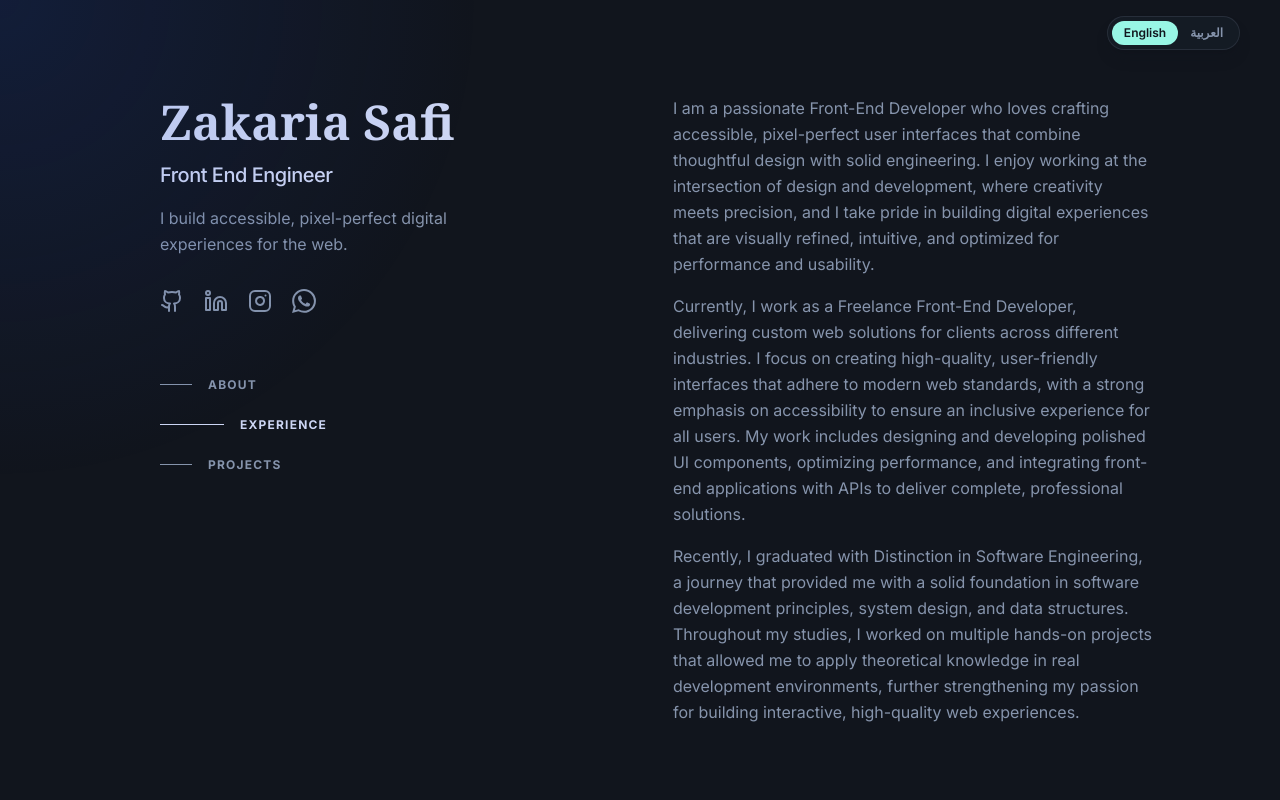
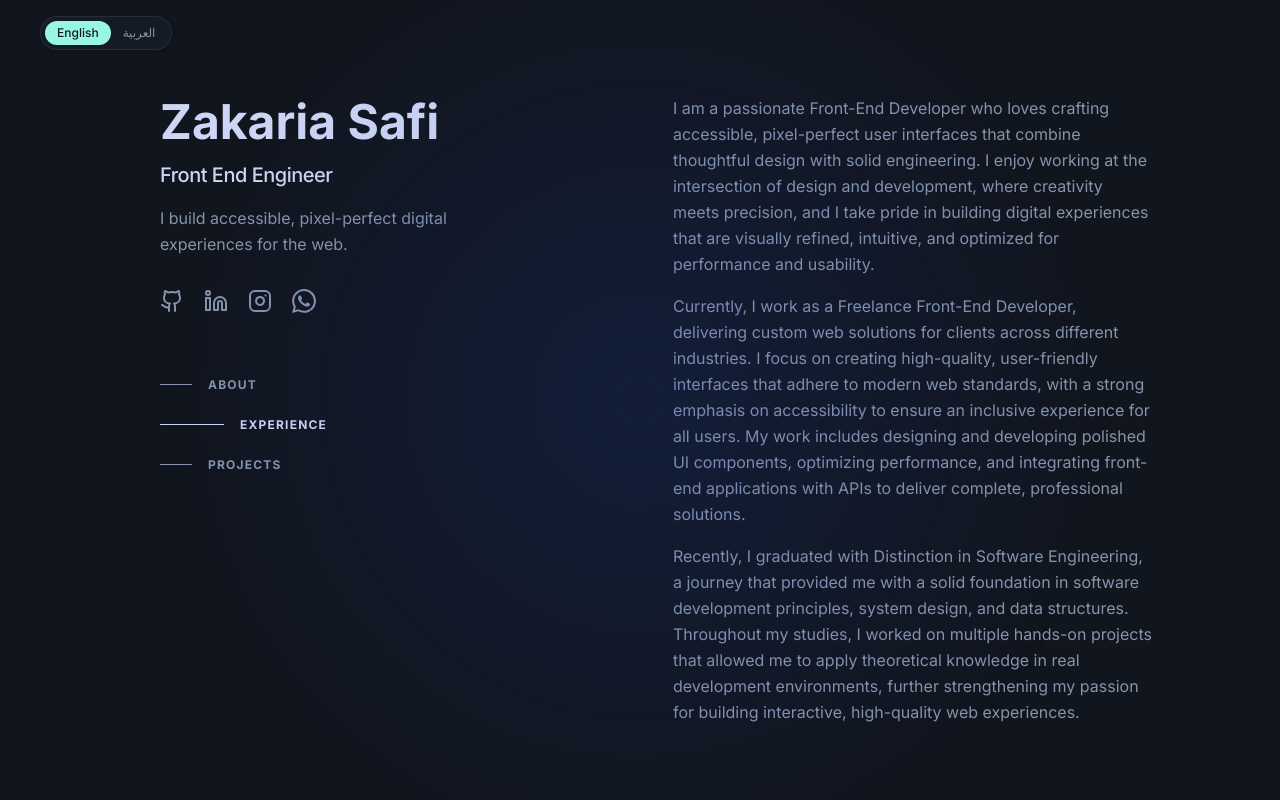
Before and after one commit to zakad00e2/portfilio, a React (Vite) app: page /en/about in a window 1280 px wide. Shown: the top 800 px of the page. Built offline with nearby package versions, Linux system fonts and the light colour scheme.

Commit message:
feat: integrate GSAP for animations and add gsap-reveal functionality

```diff
--- a/package.json
+++ b/package.json
@@ -45,6 +45,7 @@
     "cmdk": "^1.1.1",
     "date-fns": "^3.6.0",
     "embla-carousel-react": "^8.6.0",
+    "gsap": "^3.15.0",
     "i18next": "^26.0.8",
     "input-otp": "^1.4.2",
     "lucide-react": "^0.462.0",
--- a/src/components/portfolio/About.tsx
+++ b/src/components/portfolio/About.tsx
@@ -14,7 +14,9 @@ export const About = () => {
 
       <div className="space-y-4 text-slate leading-relaxed">
         {paragraphs.map((paragraph) => (
-          <p key={paragraph}>{paragraph}</p>
+          <p key={paragraph} data-gsap-reveal>
+            {paragraph}
+          </p>
         ))}
       </div>
     </section>
--- a/src/components/portfolio/Experience.tsx
+++ b/src/components/portfolio/Experience.tsx
@@ -52,7 +52,7 @@ export const Experience = () => {
             );
 
             return (
-              <li key={`${exp.period}-${exp.title}`} className="mb-12">
+              <li key={`${exp.period}-${exp.title}`} className="mb-12" data-gsap-reveal>
                 <div className="group relative grid gap-4 pb-1 transition-all sm:grid-cols-8 sm:gap-8 md:gap-4 lg:hover:!opacity-100 lg:group-hover/list:opacity-50">
                   <div className="absolute -inset-x-4 -inset-y-4 z-0 hidden rounded-lg transition motion-reduce:transition-none lg:-inset-x-6 lg:block lg:group-hover:bg-slate-light/[0.03] lg:group-hover:shadow-[inset_0_1px_0_0_rgba(148,163,184,0.1)] lg:group-hover:drop-shadow-lg" />
 
--- a/src/components/portfolio/Hero.tsx
+++ b/src/components/portfolio/Hero.tsx
@@ -1,37 +1,79 @@
 import { Github, Linkedin, Instagram } from "lucide-react";
+import { useEffect, useRef } from "react";
 import { Link } from "react-router-dom";
 import { useTranslation } from "react-i18next";
+import gsap from "gsap";
 import { useLocale } from "@/hooks/use-locale";
 import { buildLocalizedPath } from "@/i18n/locales";
 
 export const Hero = () => {
   const { t } = useTranslation();
   const { language } = useLocale();
+  const heroRef = useRef<HTMLDivElement>(null);
+  const heroName = t("hero.name");
+  const isLatinHeroName = /^[\p{Script=Latin}\s]+$/u.test(heroName);
+
+  useEffect(() => {
+    const reduceMotionQuery = window.matchMedia("(prefers-reduced-motion: reduce)");
+
+    if (reduceMotionQuery.matches) {
+      gsap.set("[data-gsap-hero]", { autoAlpha: 1, y: 0 });
+      return;
+    }
+
+    const context = gsap.context(() => {
+      gsap.fromTo(
+        "[data-gsap-hero]",
+        { autoAlpha: 0, y: 24 },
+        {
+          autoAlpha: 1,
+          y: 0,
+          duration: 0.85,
+          ease: "power3.out",
+          stagger: 0.11,
+          delay: 0.08,
+        },
+      );
+    }, heroRef);
+
+    return () => context.revert();
+  }, []);
 
   return (
-    <div className="flex min-h-screen flex-col justify-center lg:block lg:min-h-0">
+    <div ref={heroRef} className="flex min-h-screen flex-col justify-center lg:block lg:min-h-0">
       <h1
+        data-gsap-hero
         className="text-[clamp(2.5rem,8vw,3rem)] font-serif font-bold leading-[1.1] mb-3"
-        style={{ fontFeatureSettings: "'ss01', 'cv11'" }}
+        style={{
+          fontFamily: isLatinHeroName ? "'Inter', system-ui, -apple-system, sans-serif" : undefined,
+          fontFeatureSettings: "'ss01', 'cv11'",
+        }}
       >
-        <Link to={buildLocalizedPath(language, "about")} className="text-slate-light hover:text-primary transition-colors duration-200">
-          {t("hero.name")}
+        <Link
+          to={buildLocalizedPath(language, "about")}
+          className="text-slate-light hover:text-primary transition-colors duration-200"
+          dir={isLatinHeroName ? "ltr" : undefined}
+          lang={isLatinHeroName ? "en" : undefined}
+        >
+          {heroName}
         </Link>
       </h1>
       <h2
+        data-gsap-hero
         className="text-lg md:text-xl font-sans font-medium text-slate-light mb-4 tracking-tight"
         style={{ fontFeatureSettings: "'ss01', 'cv11'" }}
       >
         {t("hero.title")}
       </h2>
       <p
+        data-gsap-hero
         className="text-slate max-w-xs leading-relaxed"
         style={{ fontFeatureSettings: "'ss01', 'cv11'" }}
       >
         {t("hero.intro")}
       </p>
 
-      <div className="flex gap-5 mt-8">
+      <div data-gsap-hero className="flex gap-5 mt-8">
         <a
           href="https://github.com/zakad00e2"
           target="_blank"
--- a/src/components/portfolio/LanguageSwitcher.tsx
+++ b/src/components/portfolio/LanguageSwitcher.tsx
@@ -12,7 +12,7 @@ export const LanguageSwitcher = () => {
 
   return (
     <div
-      className="inline-flex rounded-full border border-slate-light/10 bg-navy-light/80 p-1 text-xs font-semibold shadow-lg shadow-background/20 backdrop-blur"
+      className="inline-flex rounded-full border border-slate-light/10 bg-navy-light/80 p-1 text-xs font-medium shadow-lg shadow-background/20 backdrop-blur"
       role="group"
       dir="ltr"
       aria-label={t("common.languageSwitcher")}
--- a/src/components/portfolio/MouseFollower.tsx
+++ b/src/components/portfolio/MouseFollower.tsx
@@ -1,11 +1,29 @@
-import { useEffect, useState } from "react";
+import { useEffect, useRef } from "react";
+import gsap from "gsap";
 
 export const MouseFollower = () => {
-  const [mousePosition, setMousePosition] = useState({ x: 0, y: 0 });
+  const glowRef = useRef<HTMLDivElement>(null);
 
   useEffect(() => {
+    const glow = glowRef.current;
+
+    if (!glow) {
+      return;
+    }
+
+    const reduceMotionQuery = window.matchMedia("(prefers-reduced-motion: reduce)");
+    const setX = gsap.quickTo(glow, "--mouse-x", {
+      duration: reduceMotionQuery.matches ? 0 : 0.45,
+      ease: "power3.out",
+    });
+    const setY = gsap.quickTo(glow, "--mouse-y", {
+      duration: reduceMotionQuery.matches ? 0 : 0.45,
+      ease: "power3.out",
+    });
+
     const handleMouseMove = (e: MouseEvent) => {
-      setMousePosition({ x: e.clientX, y: e.clientY });
+      setX(`${e.clientX}px`);
+      setY(`${e.clientY}px`);
     };
 
     window.addEventListener("mousemove", handleMouseMove);
@@ -17,9 +35,11 @@ export const MouseFollower = () => {
 
   return (
     <div
-      className="pointer-events-none fixed inset-0 z-30 transition duration-300"
+      ref={glowRef}
+      className="pointer-events-none fixed inset-0 z-30"
       style={{
-        background: `radial-gradient(600px at ${mousePosition.x}px ${mousePosition.y}px, rgba(29, 78, 216, 0.15), transparent 80%)`,
+        background:
+          "radial-gradient(600px at var(--mouse-x, 50vw) var(--mouse-y, 50vh), rgba(29, 78, 216, 0.15), transparent 80%)",
       }}
     />
   );
--- a/src/components/portfolio/Projects.tsx
+++ b/src/components/portfolio/Projects.tsx
@@ -18,7 +18,7 @@ export const Projects = () => {
   const iconClassName = cn(
     "ms-1 inline-block h-4 w-4 shrink-0 translate-y-px transition-transform motion-reduce:transition-none",
     isRtl
-      ? "group-hover/link:-translate-x-1 group-hover/link:-translate-y-1 group-focus-visible/link:-translate-x-1 group-focus-visible/link:-translate-y-1"
+      ? "-scale-x-100 group-hover/link:-translate-x-1 group-hover/link:-translate-y-1 group-focus-visible/link:-translate-x-1 group-focus-visible/link:-translate-y-1"
       : "group-hover/link:translate-x-1 group-hover/link:-translate-y-1 group-focus-visible/link:translate-x-1 group-focus-visible/link:-translate-y-1",
   );
 
@@ -33,7 +33,7 @@ export const Projects = () => {
       <div>
         <ul className="group/list">
           {projects.map((project) => (
-            <li key={project.title} className="mb-12">
+            <li key={project.title} className="mb-12" data-gsap-reveal>
               <div className="group relative grid gap-4 pb-1 transition-all sm:grid-cols-8 sm:gap-8 md:gap-4 lg:hover:!opacity-100 lg:group-hover/list:opacity-50">
                 <div className="absolute -inset-x-4 -inset-y-4 z-0 hidden rounded-lg transition motion-reduce:transition-none lg:-inset-x-6 lg:block lg:group-hover:bg-slate-light/[0.03] lg:group-hover:shadow-[inset_0_1px_0_0_rgba(148,163,184,0.1)] lg:group-hover:drop-shadow-lg" />
 
--- /dev/null
+++ b/src/hooks/use-gsap-reveal.ts
@@ -0,0 +1,38 @@
+import { useEffect } from "react";
+import gsap from "gsap";
+import { ScrollTrigger } from "gsap/ScrollTrigger";
+
+gsap.registerPlugin(ScrollTrigger);
+
+export const useGsapReveal = (selector = "[data-gsap-reveal]") => {
+  useEffect(() => {
+    const reduceMotionQuery = window.matchMedia("(prefers-reduced-motion: reduce)");
+
+    if (reduceMotionQuery.matches) {
+      gsap.set(selector, { autoAlpha: 1, y: 0 });
+      return;
+    }
+
+    const context = gsap.context(() => {
+      gsap.utils.toArray<HTMLElement>(selector).forEach((element) => {
+        gsap.fromTo(
+          element,
+          { autoAlpha: 0, y: 28 },
+          {
+            autoAlpha: 1,
+            y: 0,
+            duration: 0.9,
+            ease: "power3.out",
+            scrollTrigger: {
+              trigger: element,
+              start: "top 86%",
+              once: true,
+            },
+          },
+        );
+      });
+    });
+
+    return () => context.revert();
+  }, [selector]);
+};
--- a/src/pages/Index.tsx
+++ b/src/pages/Index.tsx
@@ -9,12 +9,14 @@ import { Navigation } from "@/components/portfolio/Navigation";
 import { MouseFollower } from "@/components/portfolio/MouseFollower";
 import { LanguageSwitcher } from "@/components/portfolio/LanguageSwitcher";
 import { LocalizedSeo } from "@/components/portfolio/LocalizedSeo";
+import { useGsapReveal } from "@/hooks/use-gsap-reveal";
 import { isLanguage, isSectionSlug, setStoredLanguage } from "@/i18n/locales";
 
 const Index = () => {
   const { i18n, t } = useTranslation();
   const { lang, section } = useParams();
   const location = useLocation();
+  useGsapReveal();
 
   useEffect(() => {
     if (!isLanguage(lang)) {
@@ -57,7 +59,7 @@ const Index = () => {
     <div className="min-h-screen bg-background relative">
       <LocalizedSeo />
       <MouseFollower />
-      <div className="fixed right-4 top-4 z-40 md:right-8 lg:right-10">
+      <div className="fixed left-4 top-4 z-40 md:left-8 lg:left-10">
         <LanguageSwitcher />
       </div>
       <a
```
Also changed, not shown: src/i18n/resources.ts (+4 -4 lines), 1 other file (tests, documents, lock files or other folders).
